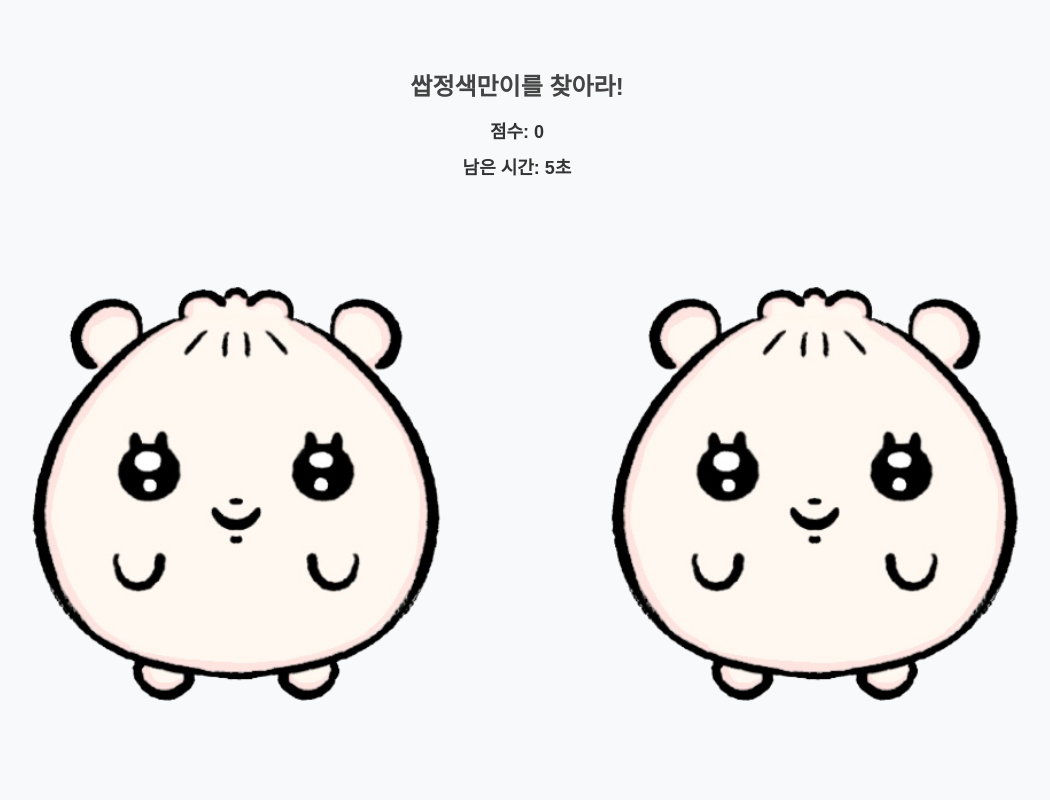
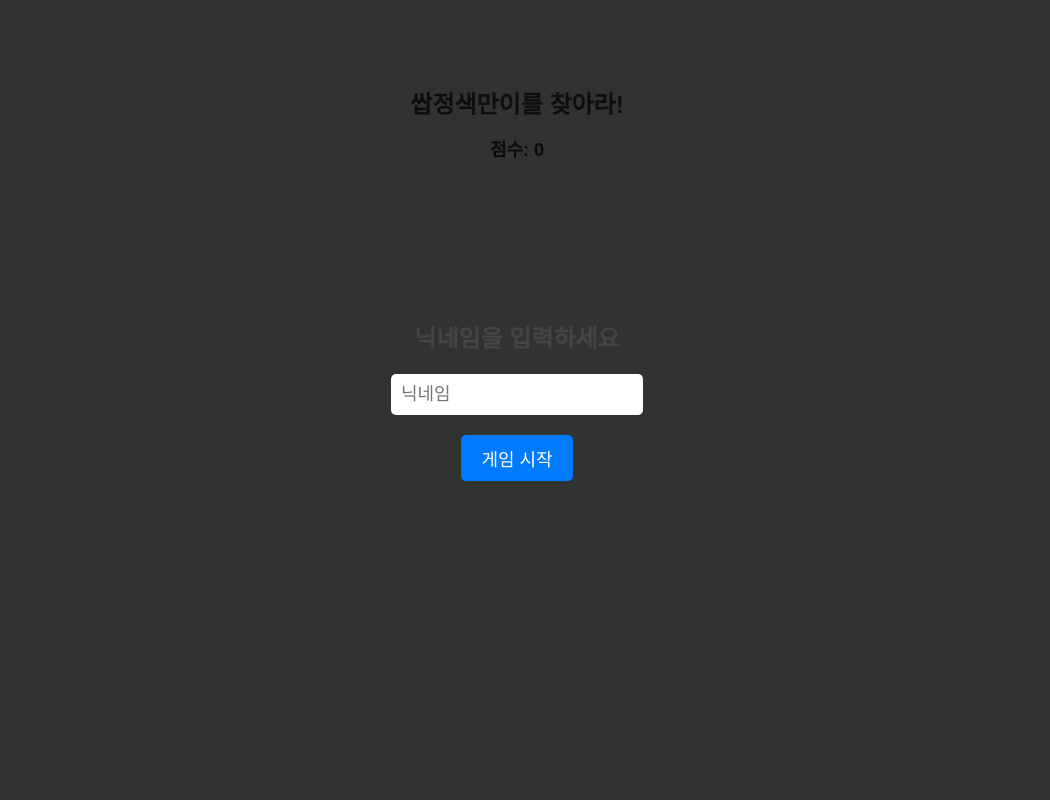
Before and after one commit to hammanee/findham, a plain HTML site: page index.html in a window 1280 px wide. Shown: the top 800 px of the page, without its empty margins (123-1173 px from the left). Drawn offline with Linux system fonts and the light colour scheme.

Commit message:
Update index.html

```diff
--- a/index.html
+++ b/index.html
@@ -17,6 +17,45 @@
             height: 100vh; /* Fullscreen height */
         }
 
+        #nicknameScreen, #leaderboardScreen {
+            position: absolute;
+            top: 0;
+            left: 0;
+            width: 100%;
+            height: 100%;
+            background-color: rgba(0, 0, 0, 0.8);
+            color: white;
+            display: flex;
+            flex-direction: column;
+            justify-content: center;
+            align-items: center;
+            z-index: 10;
+        }
+
+        #nicknameInput {
+            margin: 10px;
+            padding: 10px;
+            font-size: 18px;
+            border: none;
+            border-radius: 5px;
+        }
+
+        #startButton {
+            margin: 10px;
+            padding: 10px 20px;
+            font-size: 18px;
+            cursor: pointer;
+            background-color: #007bff;
+            color: white;
+            border: none;
+            border-radius: 5px;
+        }
+
+        #leaderboardScreen ul {
+            list-style: none;
+            padding: 0;
+        }
+
         #gameBoard {
             display: grid;
             gap: 5px;
@@ -32,7 +71,7 @@
             cursor: pointer;
         }
 
-        #scoreBoard, #timerBoard {
+        #scoreBoard {
             font-size: 18px;
             margin: 5px;
             font-weight: bold;
@@ -47,9 +86,23 @@
     </style>
 </head>
 <body>
+    <!-- Nickname Screen -->
+    <div id="nicknameScreen">
+        <h1>닉네임을 입력하세요</h1>
+        <input type="text" id="nicknameInput" placeholder="닉네임" maxlength="10">
+        <button id="startButton">게임 시작</button>
+    </div>
+
+    <!-- Leaderboard Screen -->
+    <div id="leaderboardScreen" style="display: none;">
+        <h1>순위표</h1>
+        <ul id="leaderboard"></ul>
+        <button id="restartButton">다시 하기</button>
+    </div>
+
+    <!-- Game Content -->
     <h1>쌉정색만이를 찾아라!</h1>
     <div id="scoreBoard">점수: 0</div>
-    <div id="timerBoard">남은 시간: 5초</div>
     <div id="gameBoard"></div>
 
     <script>
@@ -60,13 +113,38 @@
         // Game variables
         let score = 0;
         let gridSize = 2; // Start with a 2x2 grid
-        let timeRemaining = 5; // 5 seconds per round
-        let timer; // Timer interval
+        let nickname = "";
+        const leaderboardData = []; // Array to store user scores
 
         // DOM Elements
+        const nicknameScreen = document.getElementById("nicknameScreen");
+        const nicknameInput = document.getElementById("nicknameInput");
+        const startButton = document.getElementById("startButton");
+        const leaderboardScreen = document.getElementById("leaderboardScreen");
+        const leaderboard = document.getElementById("leaderboard");
+        const restartButton = document.getElementById("restartButton");
         const gameBoard = document.getElementById("gameBoard");
         const scoreBoard = document.getElementById("scoreBoard");
-        const timerBoard = document.getElementById("timerBoard");
+
+        // Start game with nickname
+        startButton.addEventListener("click", () => {
+            nickname = nicknameInput.value.trim();
+            if (nickname === "") {
+                alert("닉네임을 입력하세요!");
+                return;
+            }
+            nicknameScreen.style.display = "none";
+            startGame();
+        });
+
+        // Restart game
+        restartButton.addEventListener("click", () => {
+            leaderboardScreen.style.display = "none";
+            gridSize = 2;
+            score = 0;
+            scoreBoard.textContent = `점수: ${score}`;
+            createGameBoard();
+        });
 
         // Function to create a new game board
         function createGameBoard() {
@@ -101,52 +179,41 @@
             score++;
             scoreBoard.textContent = `점수: ${score}`;
 
-            // Increase grid size every 3 points
-            if (score % 3 === 0) {
-                gridSize++;
-            }
-
-            // Reset timer for the next round
-            resetTimer();
+            // Increase grid size by 1
+            gridSize++;
 
             // Generate a new game board
             createGameBoard();
         }
 
-        // Timer logic
-        function startTimer() {
-            timerBoard.textContent = `남은 시간: ${timeRemaining}초`;
-            timer = setInterval(() => {
-                timeRemaining--;
-                timerBoard.textContent = `남은 시간: ${timeRemaining}초`;
+        // End game and show leaderboard
+        function endGame() {
+            leaderboardData.push({ nickname, score });
+            leaderboardData.sort((a, b) => b.score - a.score); // Sort by score descending
 
-                if (timeRemaining <= 0) {
-                    clearInterval(timer);
-                    endGame();
-                }
-            }, 1000);
-        }
+            // Display leaderboard
+            leaderboard.innerHTML = "";
+            leaderboardData.forEach((entry, index) => {
+                const listItem = document.createElement("li");
+                listItem.textContent = `${index + 1}. ${entry.nickname} - ${entry.score}점`;
+                leaderboard.appendChild(listItem);
+            });
 
-        function resetTimer() {
-            clearInterval(timer);
-            timeRemaining = 5;
-            startTimer();
-        }
-
-        // End game function
-        function endGame() {
-            alert(`게임 종료! 최종 점수: ${score}`);
-            score = 0;
-            gridSize = 2; // Reset grid size
-            scoreBoard.textContent = `점수: ${score}`;
-            timeRemaining = 5;
-            createGameBoard();
-            startTimer();
+            leaderboardScreen.style.display = "flex";
         }
 
         // Start the game
-        createGameBoard();
-        startTimer();
+        function startGame() {
+            score = 0;
+            gridSize = 2;
+            scoreBoard.textContent = `점수: ${score}`;
+            createGameBoard();
+
+            // End game after 30 seconds
+            setTimeout(() => {
+                endGame();
+            }, 30000); // 30 seconds
+        }
     </script>
 </body>
 </html>
```
